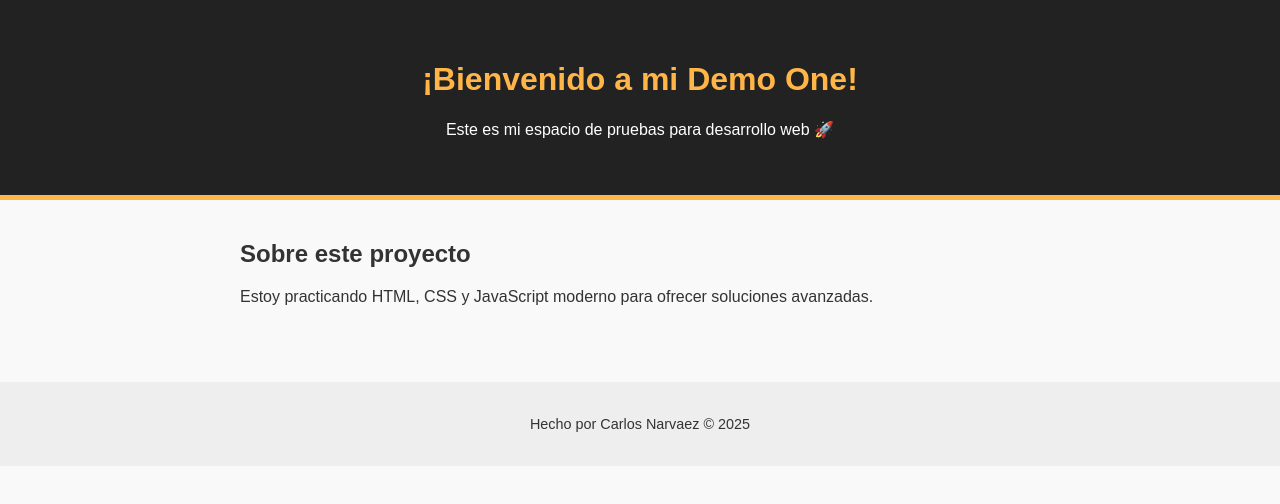
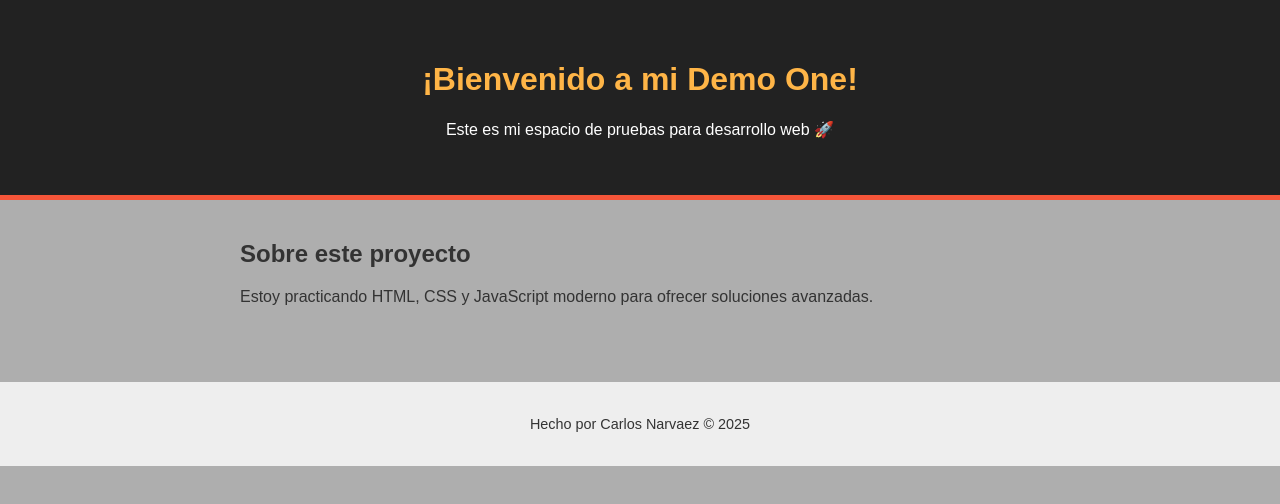
Before and after one commit to narvaezcarloscom/demo-one, a plain HTML site: page index.html in a window 1280 px wide. Drawn offline with Linux system fonts and the light colour scheme.

Commit message:
Cambios visuales en rama test

```diff
--- a/css/estilos.css
+++ b/css/estilos.css
@@ -2,7 +2,7 @@
 
 body {
     font-family: Arial, sans-serif;
-    background-color: #f9f9f9;
+    background-color: #aeaeae;
     margin: 0;
     padding: 0;
     color: #333;
@@ -13,7 +13,7 @@ body {
     color: #fff;
     padding: 40px 20px;
     text-align: center;
-    border-bottom: 5px solid #ffb547;
+    border-bottom: 5px solid #f55539;
   }
 
   main {
```
